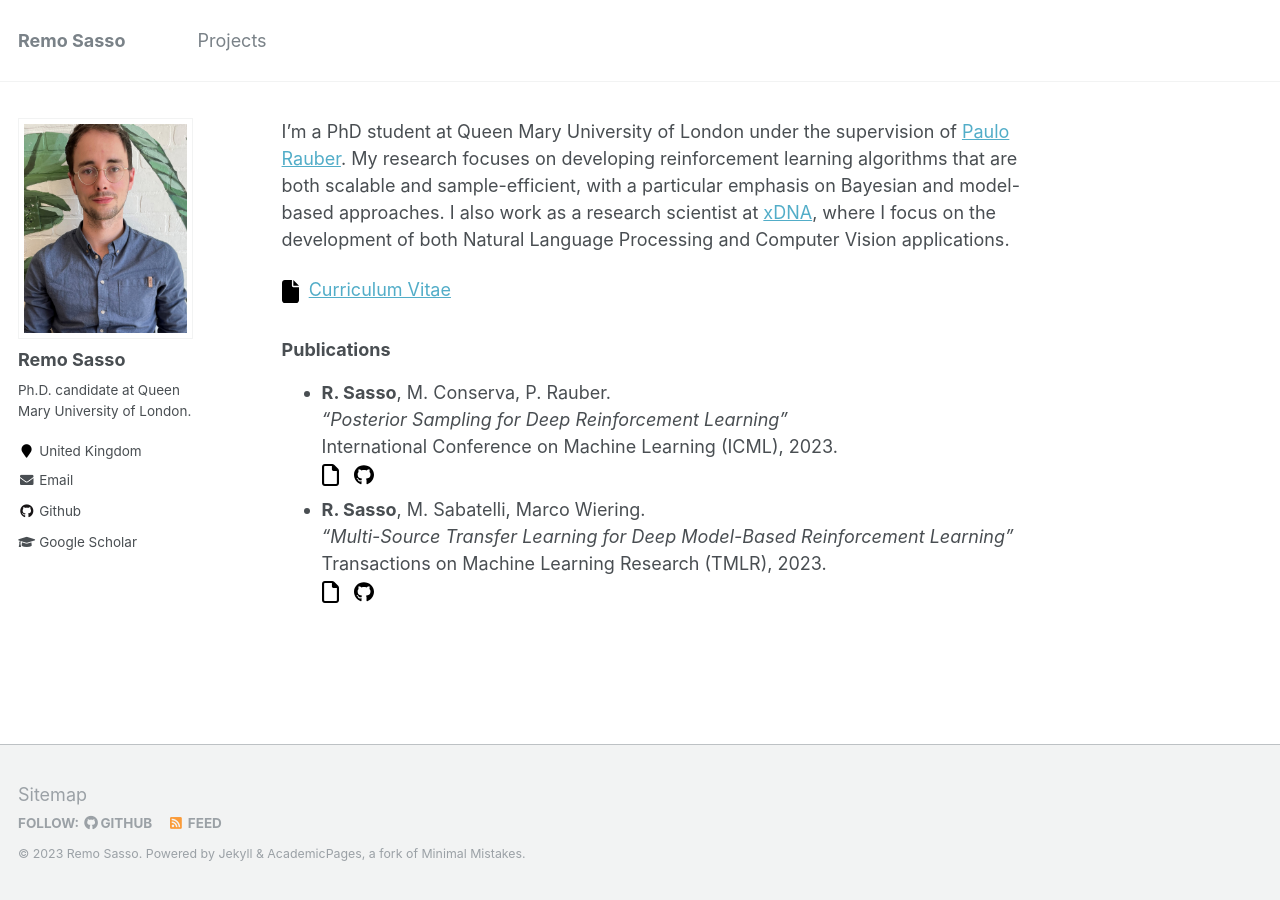
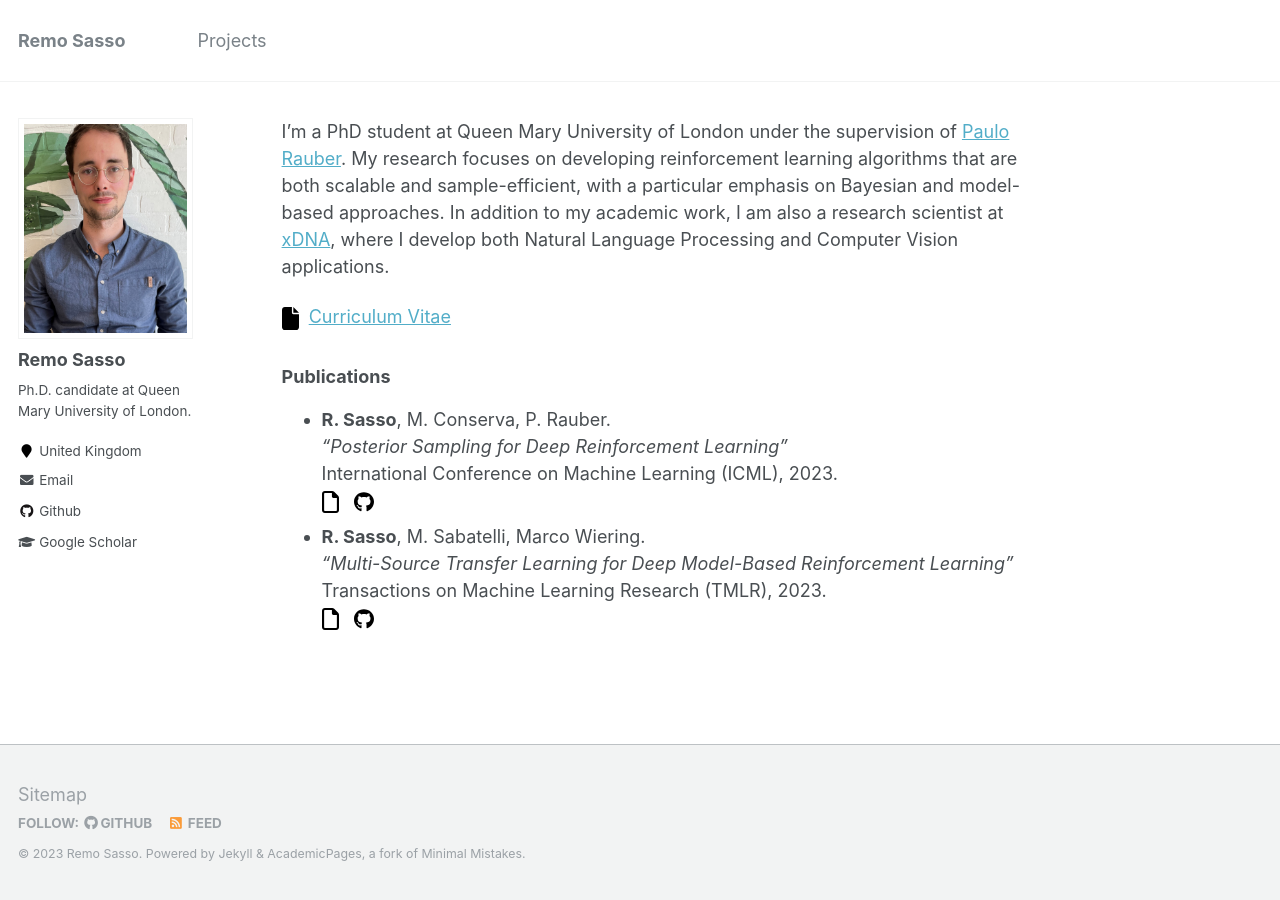
Before and after one commit to remosasso/remosasso.github.io, a Jekyll site: the page built from _pages/about.md, in a window 1280 px wide. Built offline with Jekyll 4.4.1, drawn with Linux system fonts in a browser that asks for light colours.

Commit message:
Update about.md

```diff
--- a/_pages/about.md
+++ b/_pages/about.md
@@ -6,7 +6,7 @@ redirect_from:
   - /about.html
 ---
 
-I'm a PhD student at Queen Mary University of London under the supervision of [Paulo Rauber](https://www.paulorauber.com/). My research focuses on developing reinforcement learning algorithms that are both scalable and sample-efficient, with a particular emphasis on Bayesian and model-based approaches. I also work as a research scientist at [xDNA](https://xdna.nl/), where I focus on the development of both Natural Language Processing and Computer Vision applications.
+I'm a PhD student at Queen Mary University of London under the supervision of [Paulo Rauber](https://www.paulorauber.com/). My research focuses on developing reinforcement learning algorithms that are both scalable and sample-efficient, with a particular emphasis on Bayesian and model-based approaches. In addition to my academic work, I am also a research scientist at [xDNA](https://xdna.nl/), where I develop both Natural Language Processing and Computer Vision applications.
 
 [<img src="../images/file-solid.svg" width="17" height="17">](../files/CV.pdf) &nbsp;[Curriculum Vitae](../files/CV.pdf)
 
```
